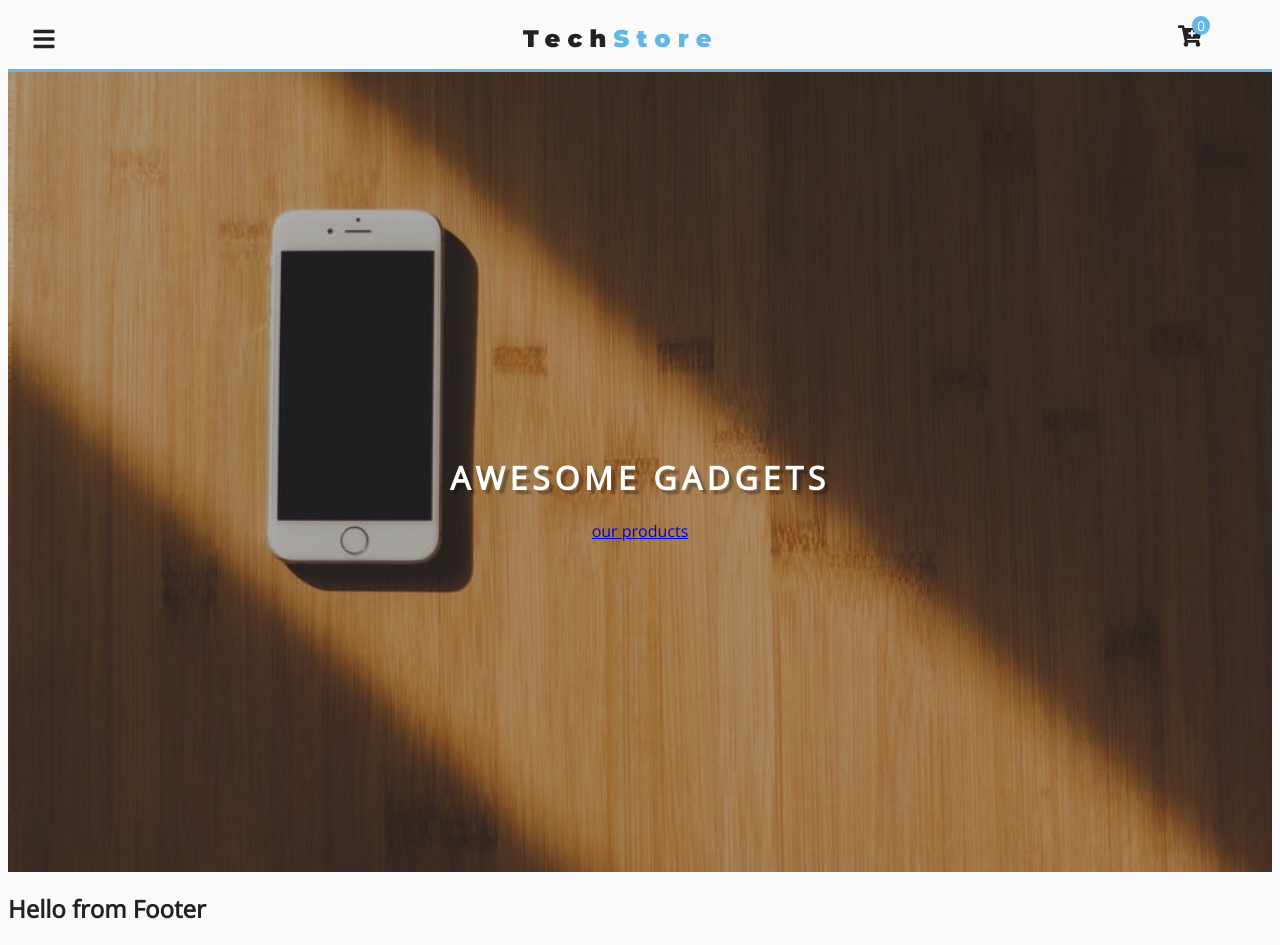
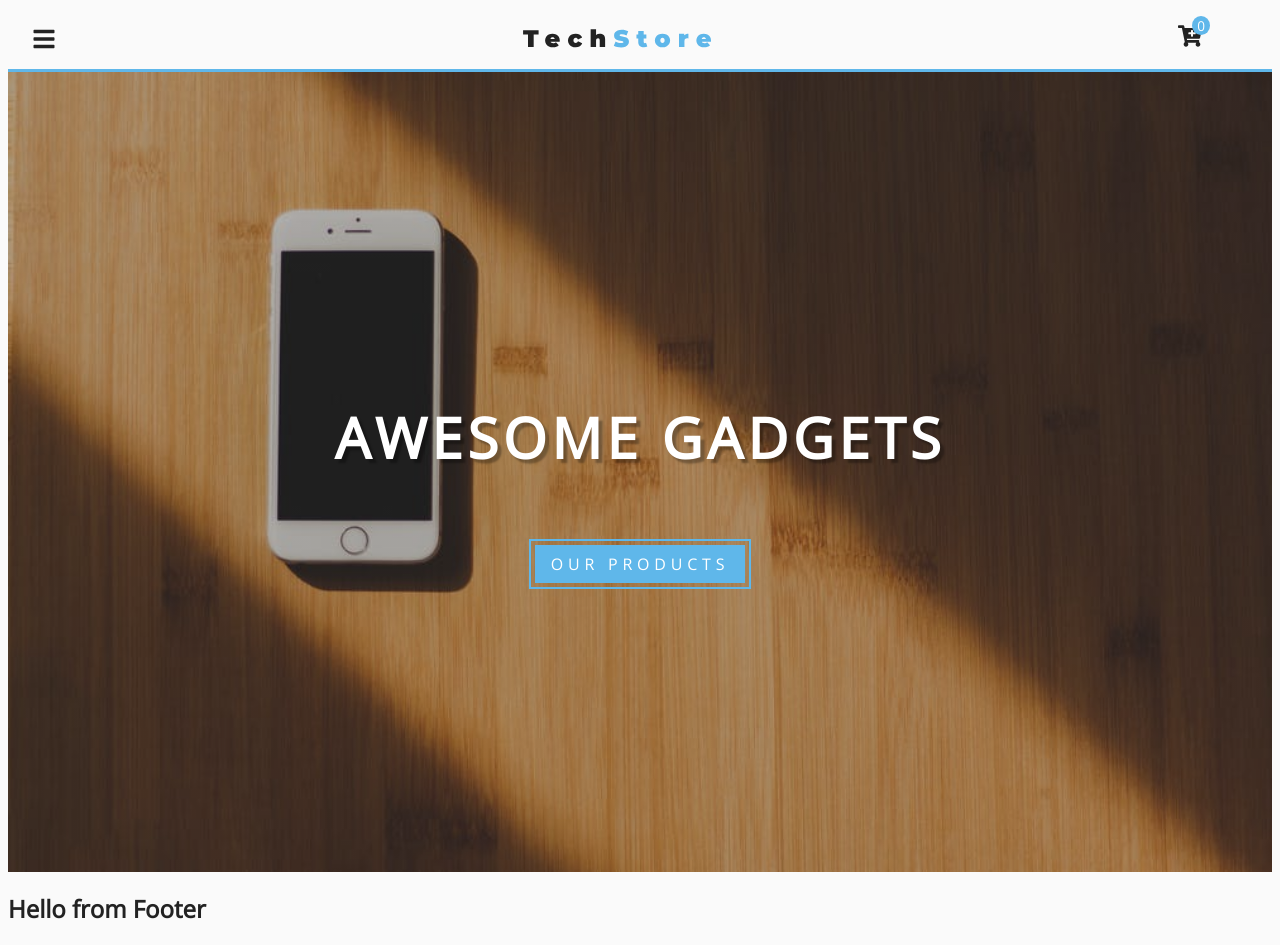
Before and after one commit to mavarona/gadgets-store, a React (Create React App) app: page / in a window 1280 px wide. Built offline with nearby package versions, Linux system fonts and the light colour scheme.

Commit message:
class main link

```diff
--- a/src/App.css
+++ b/src/App.css
@@ -26,3 +26,24 @@ body {
     background: var(--mainGrey) !important;
     color: var(--mainBlack);
 }
+
+.main-link {
+    padding: 0.5rem 1rem;
+    background: var(--primaryColor);
+    color: var(--mainWhite);
+    display: inline-block;
+    text-transform: uppercase;
+    letter-spacing: var(--mainSpacing);
+    outline: 2px solid var(--primaryColor);
+    outline-offset: 4px;
+    text-decoration: none;
+    border: none;
+    transition: var(--mainTransition);
+}
+
+.main-link:hover {
+    background-color: var(--darkGrey);
+    text-decoration: none;
+    color: var(--primaryColor);
+    outline-color: var(--darkGrey);
+}
--- a/src/components/Hero.js
+++ b/src/components/Hero.js
@@ -24,7 +24,7 @@ const HeroWrapper = styled.div`
     url(${props => props.img}) center/ cover no-repeat;
   .title {
     padding-top: 2rem;
-    font-size: 3.5 rem;
+    font-size: 3.5rem;
     text-shadow: 4px 4px 2px rgba(0, 0, 0, 0.3);
     text-transform: uppercase;
     letter-spacing: var(--mainSpacing);
--- a/src/pages/HomePage.js
+++ b/src/pages/HomePage.js
@@ -6,7 +6,9 @@ const HomePage = () => {
   return (
     <>
       <Hero title="awesome gadgets" max="true">
-        <Link to="/products">our products</Link>
+        <Link className="main-link" style={{ margin: "2rem" }} to="/products">
+          our products
+        </Link>
       </Hero>
     </>
   );
```
